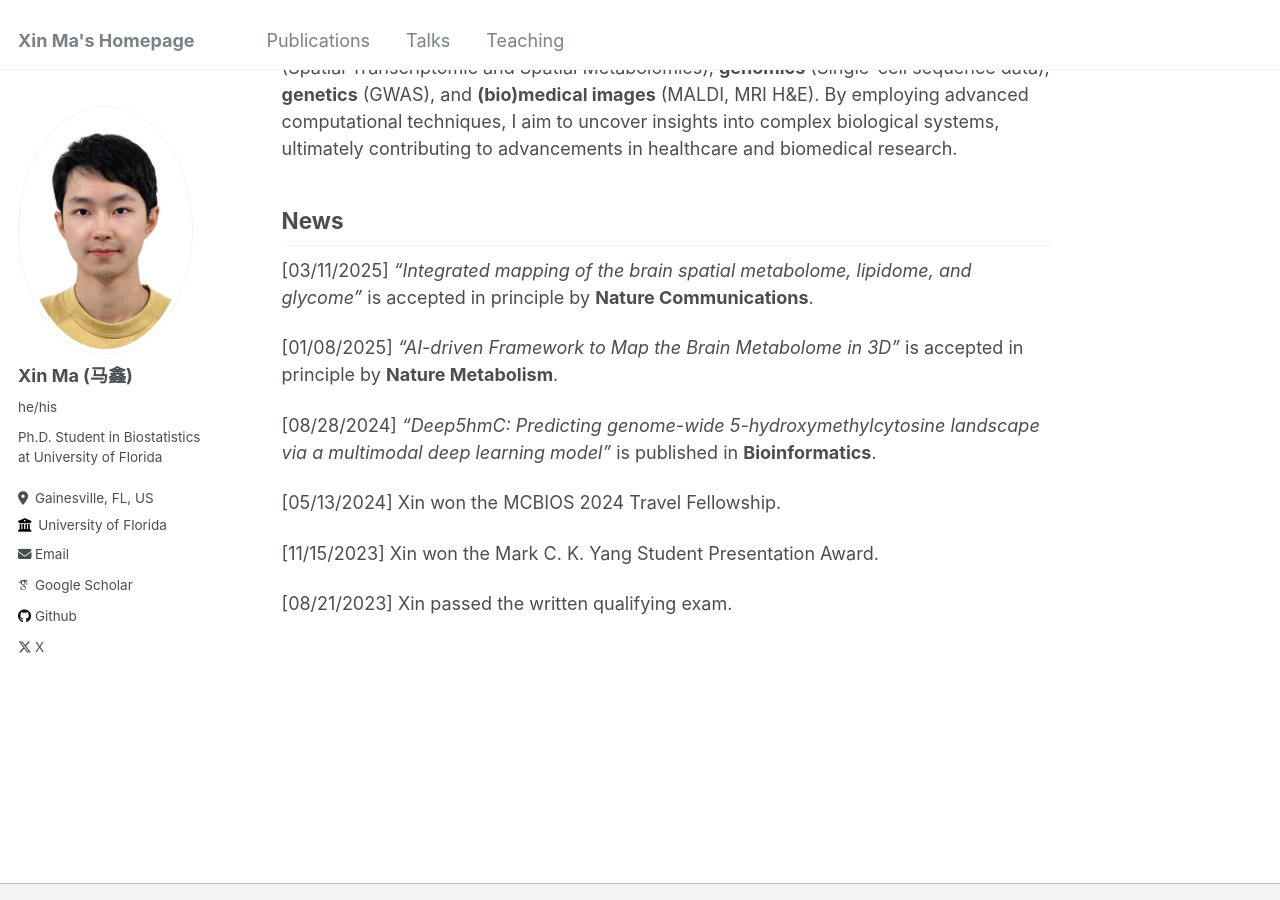
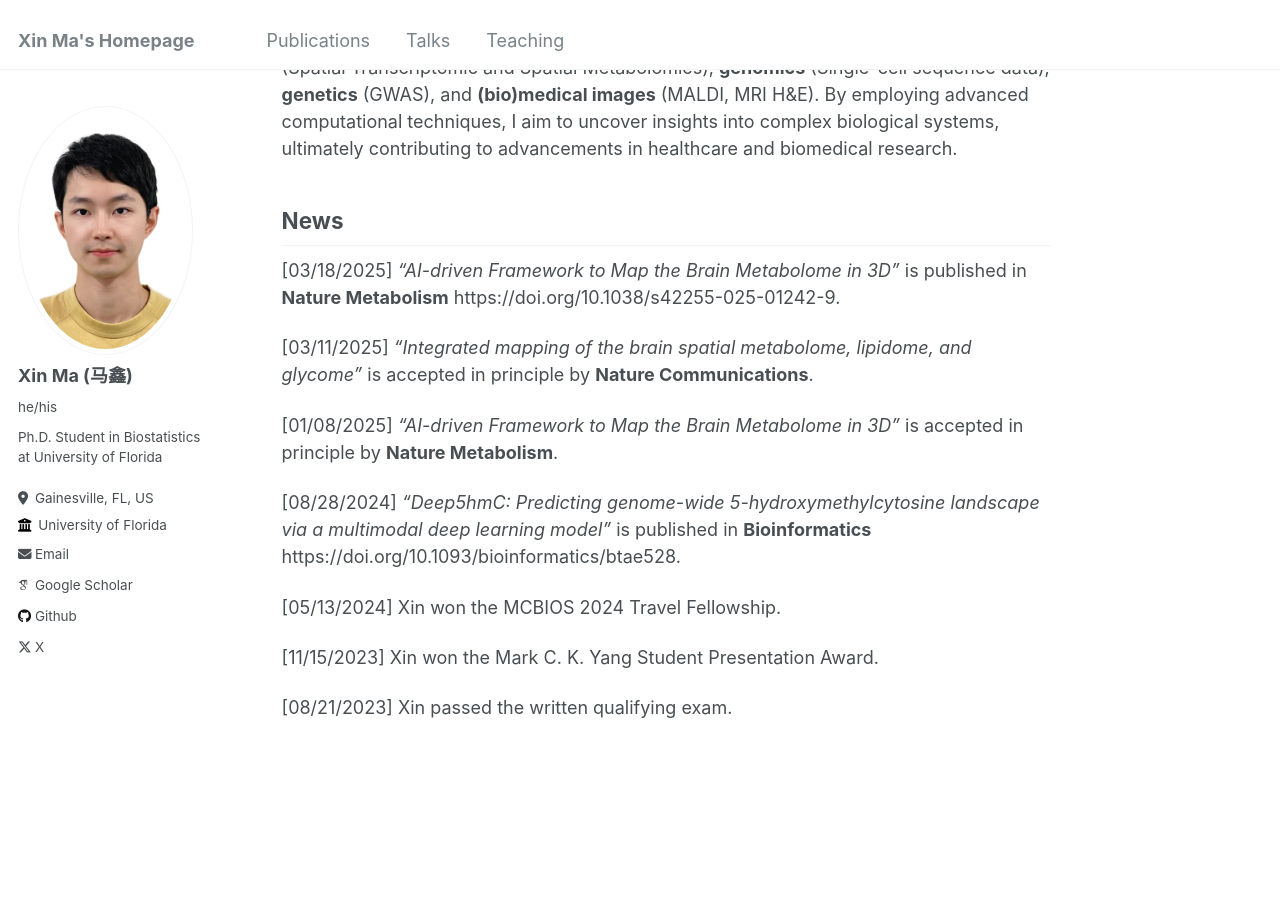
Before and after one commit to XinBiostats/xinbiostats.github.io, a Jekyll site: the page built from _pages/about.md, in a window 1280 px wide and 900 px high, scrolled down 334 px. Built offline with Jekyll 4.4.1, drawn with Linux system fonts in a browser that asks for light colours; some web fonts are replaced.

Commit message:
Update about.md

```diff
--- a/_pages/about.md
+++ b/_pages/about.md
@@ -13,11 +13,13 @@ My research interests revolve around leveraging statistical learning and deep le
 
 News
 ------
+[03/18/2025] _"AI-driven Framework to Map the Brain Metabolome in 3D"_ is published in **Nature Metabolism** https://doi.org/10.1038/s42255-025-01242-9.
+
 [03/11/2025] _"Integrated mapping of the brain spatial metabolome, lipidome, and glycome"_ is accepted in principle by **Nature Communications**.
 
 [01/08/2025] _"AI-driven Framework to Map the Brain Metabolome in 3D"_ is accepted in principle by **Nature Metabolism**.
 
-[08/28/2024] _"Deep5hmC: Predicting genome-wide 5-hydroxymethylcytosine landscape via a multimodal deep learning model"_ is published in **Bioinformatics**.
+[08/28/2024] _"Deep5hmC: Predicting genome-wide 5-hydroxymethylcytosine landscape via a multimodal deep learning model"_ is published in **Bioinformatics** https://doi.org/10.1093/bioinformatics/btae528.
 
 [05/13/2024] Xin won the MCBIOS 2024 Travel Fellowship.
 
```
